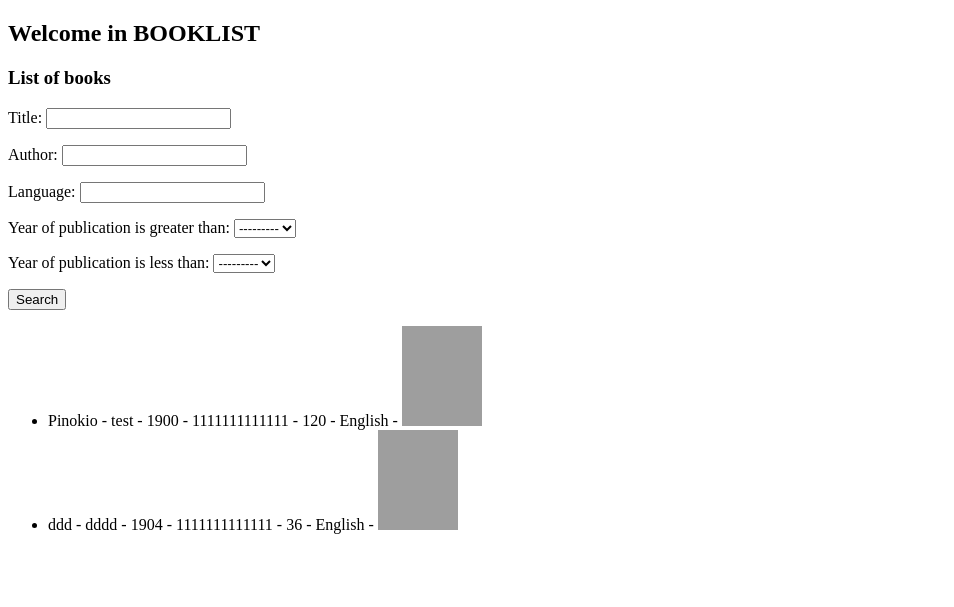
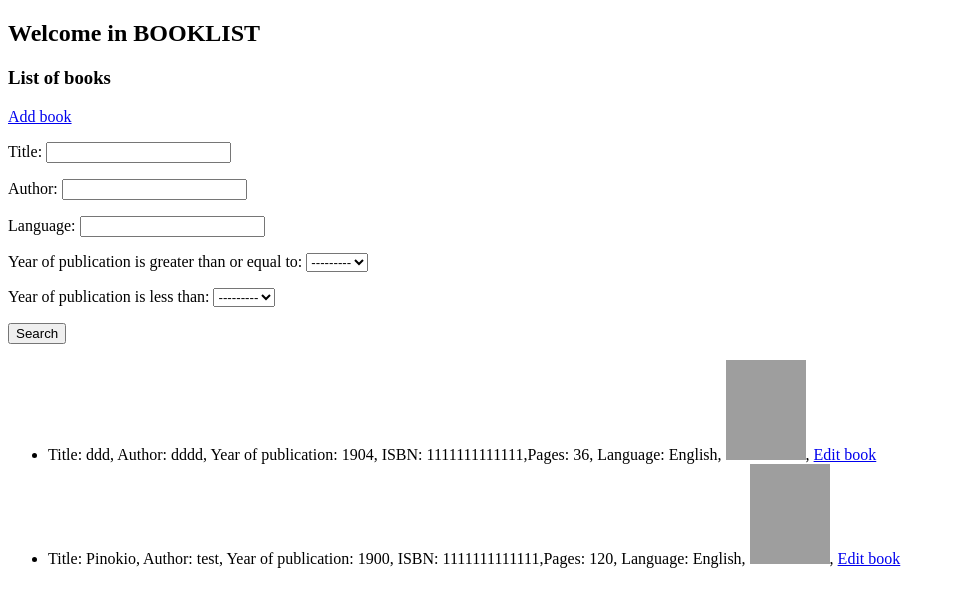
Before and after one commit to Mairon88/BookList, a Django app: page / in a window 1280 px wide. Shown: the top 607 px of the page, without its empty margins (0-954 px from the left). Run offline with Django 3.2, Linux system fonts and the light colour scheme; data comes from the database, SQL or seed files in the repository; both versions use the stored data as it was after the commit; grey boxes are pictures that could not be loaded.

Commit message:
Add create book manually with edit

```diff
--- a/booklist/booksapp/filters.py
+++ b/booklist/booksapp/filters.py
@@ -4,7 +4,7 @@ import django_filters
 class BooksFilter(django_filters.FilterSet):
     YEAR_CHOICES = list(zip(range(1900, 2022), range(1900, 2022)))
 
-    year_of_publication__gt = django_filters.ChoiceFilter(field_name='year_of_publication', choices=YEAR_CHOICES, lookup_expr='gt')
+    year_of_publication__gte = django_filters.ChoiceFilter(field_name='year_of_publication', choices=YEAR_CHOICES, lookup_expr='gte')
     year_of_publication__lt = django_filters.ChoiceFilter(field_name='year_of_publication', choices=YEAR_CHOICES, lookup_expr='lt')
     class Meta:
         model = Book
--- a/booklist/booksapp/models.py
+++ b/booklist/booksapp/models.py
@@ -1,8 +1,11 @@
 from django.core.validators import RegexValidator, MinValueValidator
 from django.db import models
+from django.urls import reverse
+from django.template.defaultfilters import slugify
 
 
 class Book(models.Model):
+    objects = None
     YEAR_CHOICE = list(zip(range(1900, 2022), range(1900, 2022)))
 
     title = models.CharField(max_length=30)
@@ -15,5 +18,12 @@ class Book(models.Model):
     link = models.URLField(max_length=200, null=True)
     language = models.CharField(max_length=20, default='English')
 
+
+    def get_absolute_url(self):
+        return reverse('edit_book', args=[self.id])
+
+    class Meta:
+        ordering = ['-id']
+
     def __str__(self):
         return self.title
--- a/booklist/booksapp/templates/booklist.html
+++ b/booklist/booksapp/templates/booklist.html
@@ -4,13 +4,15 @@
 
 {% block content %}
         <h3>List of books</h3>
+        <a href="{% url 'add_book_manually' %}">Add book</a>
                 <form method="get">
                         {{ filter.form.as_p }}
                         <button type="submit">Search</button>
                 </form>
                 <ul>
                         {% for book in filter.qs %}
-                                <li>{{ book.title }} - {{ book.author }} - {{ book.year_of_publication }} - {{ book.isbn }} - {{ book.pages }} - {{ book.language }} -  <img src={{book.link}} width="80" height="100"> </li>
+                                <li>Title: {{ book.title }}, Author: {{ book.author }}, Year of publication: {{ book.year_of_publication }}, ISBN: {{ book.isbn }},Pages: {{ book.pages }}, Language: {{ book.language }},  <img src={{book.link}} width="80" height="100">, <a href="{{ book.get_absolute_url }}">Edit book</a></li>
                         {% endfor %}
                 </ul>
+
 {% endblock %}
--- a/booklist/booksapp/urls.py
+++ b/booklist/booksapp/urls.py
@@ -5,4 +5,6 @@ from . import views
 
 urlpatterns = [
     path('', views.list_of_book, name='list_of_books'),
+    path('add_book_manually', views.add_book_manually, name='add_book_manually'),
+    path('<int:id>/', views.edit_book, name='edit_book'),
 ]
--- a/booklist/booksapp/views.py
+++ b/booklist/booksapp/views.py
@@ -1,11 +1,45 @@
-from django.shortcuts import render
+from django.shortcuts import render, redirect, get_object_or_404
 from .filters import BooksFilter
 from .models import Book
+from .forms import BookForm
 
 # Create your views here.
+
+
 def list_of_book(request):
     books_list = Book.objects.all()
     books_filter = BooksFilter(request.GET, queryset=books_list)
 
     return render(request, 'booklist.html',
                   {'filter': books_filter})
+
+
+def add_book_manually(request):
+    if request.method == 'POST':
+        book_form = BookForm(data=request.POST)
+        if book_form.is_valid():
+            new_book = book_form.save(commit=False)
+            new_book.save()
+
+            return redirect('/')
+
+    else:
+        book_form = BookForm()
+    return render(request, 'add_book_manually.html',
+                  {'book_form': book_form})
+
+
+def edit_book(request, id):
+    book = get_object_or_404(Book, id=id)
+
+    if request.method == 'POST':
+        book_form = BookForm(request.POST, request.FILES, instance=book)
+        if book_form.is_valid():
+            book_form.save()
+            return redirect('/')
+
+    else:
+        book_form = BookForm(instance=book)
+
+    return render(request, 'edit_book.html',
+                  {'book_form': book_form})
```
Also changed, not shown: booklist/booksapp/forms.py (added, +7 -0 lines), booklist/booksapp/templates/add_book_manually.html (added, +14 -0 lines), booklist/booksapp/templates/edit_book.html (added, +14 -0 lines), booklist/db.sqlite3.
